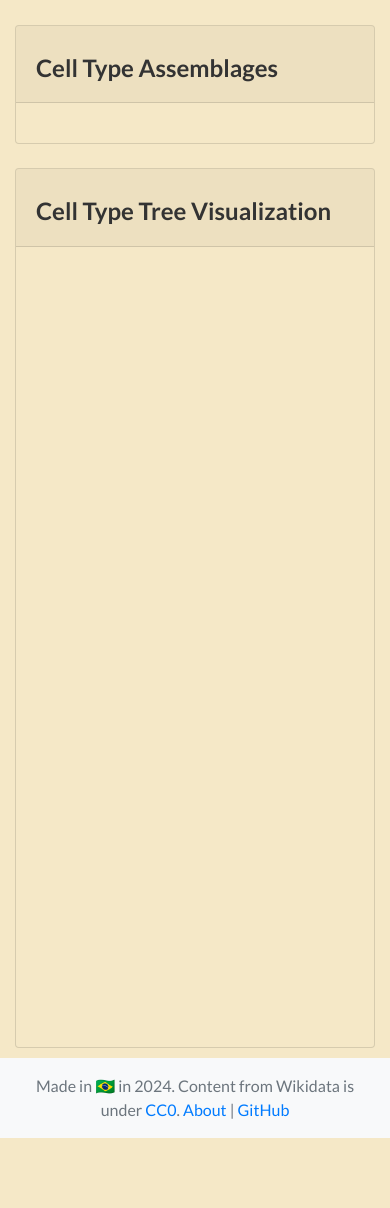
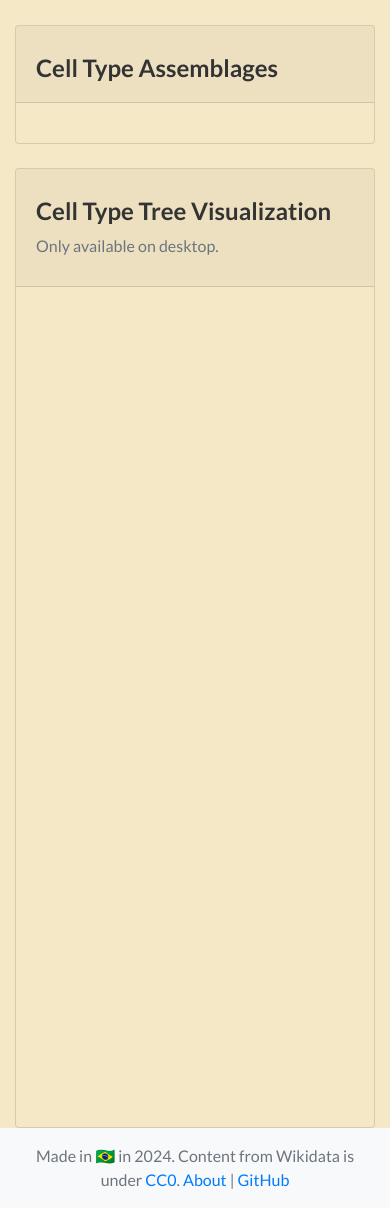
Before and after one commit to lubianat/wiki_vickaryous, a Flask app: page / in a window 390 px wide; the page is wider, and only the part inside the window is pictured. Shown: the part 767-1975 px from the top of that part. Before the commit the page ends 1905 px from the top of that part, so only its background shows below. Run offline with Flask 3, Linux system fonts and the light colour scheme; data that the repository does not hold is empty; some libraries are stand-ins or nearby versions.

Commit message:
fix: Nuke tree viz on mobile

```diff
--- a/www/python/src/templates/base.html
+++ b/www/python/src/templates/base.html
@@ -95,6 +95,12 @@
       /* Separator */
     }
 
+    @media (max-width: 767px) {
+      #tree-container {
+        display: none;
+      }
+    }
+
     .collapse-btn {
       background: none;
       border: none;
@@ -105,38 +111,6 @@
 
     .collapsible-header.active+.collapsible-content {
       display: block;
-    }
-
-    /* Add this to your existing <style> tag in base.html */
-    @media (max-width: 767px) {
-      .container-fluid {
-        margin-left: 0 !important;
-        padding-left: 0 !important;
-        padding-right: 0 !important;
-      }
-
-      .row {
-        margin-left: 0 !important;
-        margin-right: 0 !important;
-      }
-
-      .col-md-8,
-      .col-md-4,
-      .col-lg-8,
-      .col-lg-4 {
-        padding-left: 0 !important;
-        padding-right: 0 !important;
-      }
-
-      .card {
-        margin-bottom: 10px;
-        /* Reduced further */
-      }
-
-      .card .card-body iframe {
-        height: 400px;
-        /* Adjust iframe height for smaller screens */
-      }
     }
   </style>
   <script type="application/ld+json">
--- a/www/python/src/templates/cell.html
+++ b/www/python/src/templates/cell.html
@@ -58,6 +58,7 @@
       <div class="card mt-4" style="background-color: #F5E8C7; height:960px">
         <div class="card-header">
           <h2>Cell Type Tree Visualization</h2>
+          <p class="text-muted">Only available on desktop.</p>
         </div>
         <div class="card-body">
           <!-- Container for the D3 tree visualization -->
--- a/www/python/src/templates/index.html
+++ b/www/python/src/templates/index.html
@@ -53,13 +53,14 @@
   </div>
 
   <!-- index.html -->
-  <div class="card mt-4" style="background-color: #F5E8C7;">
+  <div class="card mt-4" style="background-color: #F5E8C7; height:960px">
     <div class="card-header">
       <h2>Cell Type Tree Visualization</h2>
+      <p class="text-muted">Only available on desktop.</p>
     </div>
-    <div class="card-body" style="max-height: 800px;">
+    <div class="card-body">
       <!-- Container for the D3 tree visualization -->
-      <div id="tree-container" style="min-width: 800px; min-height: 800px;"></div>
+      <div id="tree-container"></div>
     </div>
   </div>
 
```
Also changed, not shown: www/python/src/templates/assemblage.html (+4 -3 lines).
